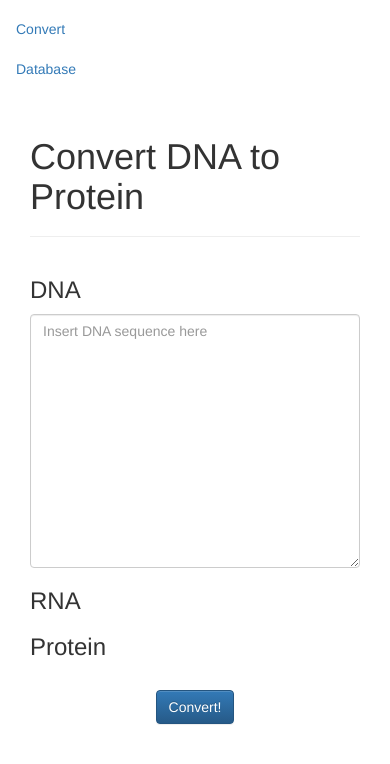
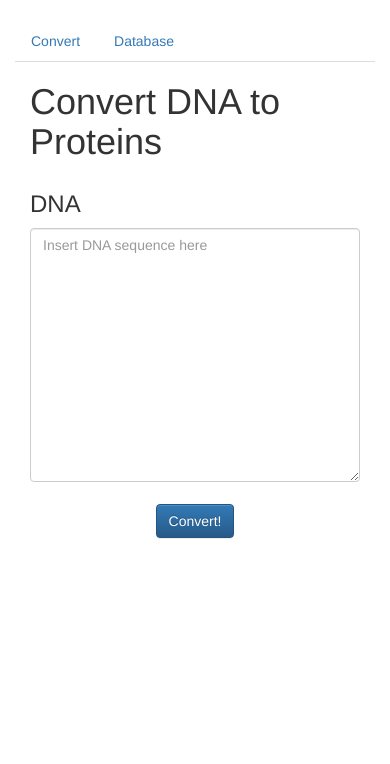
Before and after one commit to g3chench/central-dogma, a plain HTML site: page public/index.html at #!/convert in a window 390 px wide. Drawn offline with nearby package versions, Linux system fonts and the light colour scheme; some packages are replaced by stand-ins of ours.

Commit message:
Cleanup and bug fixes

```diff
--- a/public/index.html
+++ b/public/index.html
@@ -7,23 +7,22 @@
 	<!-- Optional theme -->
 	<link rel="stylesheet" href="https://maxcdn.bootstrapcdn.com/bootstrap/3.3.4/css/bootstrap-theme.min.css">
 
-	<title>DNA -> Protein</title>
+	<title>DNA -> Proteins</title>
 </head>
 
-<body class="container">
+<body class="container" ng-controller="bodyCtrl">
 
 	<!-- Angular -->
   	<script src="//ajax.googleapis.com/ajax/libs/angularjs/1.2.4/angular.js"></script>
   	<!-- UI-Router -->
   	<script src="https://cdnjs.cloudflare.com/ajax/libs/angular-ui-router/0.2.15/angular-ui-router.min.js"></script>
 
-	<!-- NAVIGATION -->
-	<nav class="navbar">
-	    <ul class="nav navbar-nav">
-	        <li><a ui-sref="convert">Convert</a></li>
-	        <li><a ui-sref="database">Database</a></li>
-	    </ul>
-	</nav>
+	<br>
+
+	<ul class="nav nav-tabs">
+		<li><a ui-sref="convert">Convert</a></li>
+	    <li><a ui-sref="database">Database</a></li>
+	</ul>
 
 	<div ui-view></div>
 
--- a/public/js/controller.js
+++ b/public/js/controller.js
@@ -20,8 +20,8 @@
                 $scope.entries = data;
         });
     };
+}]);
 
-}]);
 
 converter.config(function($stateProvider, $urlRouterProvider) {
 
--- a/public/partials/convert.html
+++ b/public/partials/convert.html
@@ -1,6 +1,5 @@
 <div class="container" ng-controller="bodyCtrl">
-	<h1>Convert DNA to Protein</h1>
-	<hr>
+	<h1>Convert DNA to Proteins</h1>
 
 	<div class="row">
 		<div class="col-md-4">
@@ -9,12 +8,12 @@
 		</div>
 
 		<div class="col-md-4">
-			<h3>RNA</h3>
+			<h3 ng-show="done">RNA</h3>
 			<textarea class="form-control" rows="12" ng-show="done">{{currentRNA}}</textarea>
 		</div>
 
 		<div class="col-md-4">
-			<h3>Protein</h3>
+			<h3 ng-show="done">Protein(s)</h3>
 			<textarea class="form-control" rows="12" ng-show="done">{{currentAA}}</textarea>
 		</div>
 	</div>
```
Also changed, not shown: public/partials/database.html (+11 -13 lines), 1 other file.
